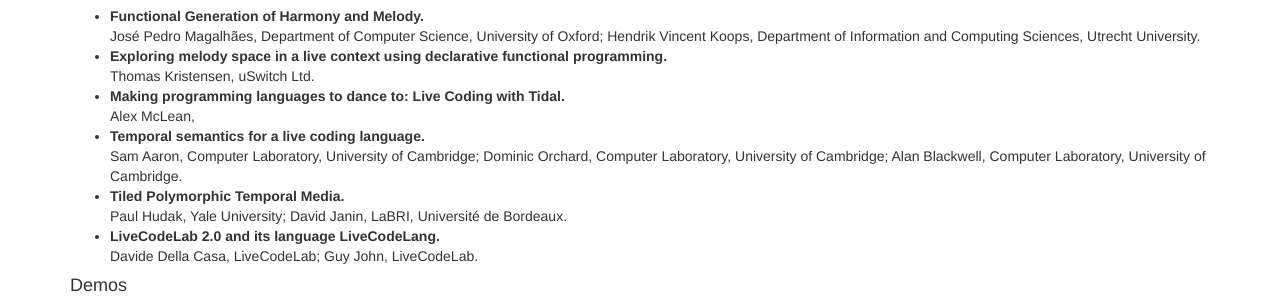
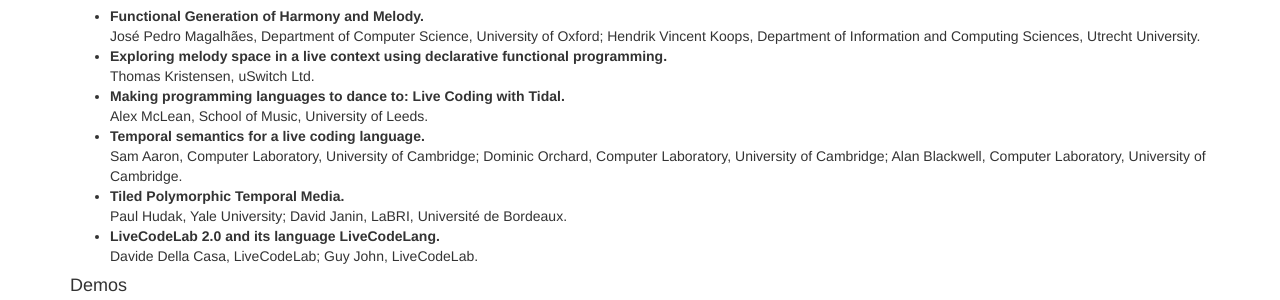
Before and after one commit to functional-art/functional-art.github.com, a Jekyll site: the page built from 2014/index.md, in a window 1280 px wide. Shown: the part 618-918 px from the top of the page. Built offline with Jekyll 4.4.1, drawn with Linux system fonts in a browser that asks for light colours; nearby versions of some CDN libraries.

Commit message:
Alex McLean affiliation.

```diff
--- a/2014/index.md
+++ b/2014/index.md
@@ -54,7 +54,7 @@
 * **Exploring melody space in a live context using declarative
   functional programming.** <br/> Thomas Kristensen, uSwitch Ltd.
 * **Making programming languages to dance to: Live Coding with Tidal.**
-  <br/> Alex McLean,
+  <br/> Alex McLean, School of Music, University of Leeds.
 * **Temporal semantics for a live coding language.** <br/> Sam Aaron,
   Computer Laboratory, University of Cambridge; Dominic Orchard,
   Computer Laboratory, University of Cambridge; Alan Blackwell,
```
